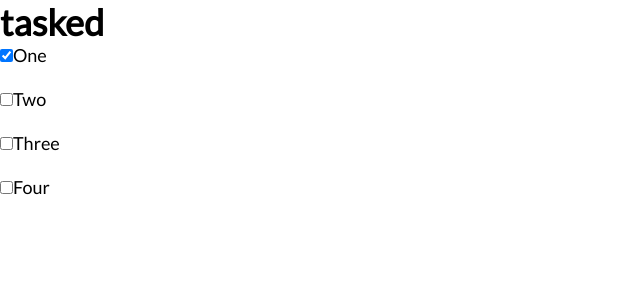
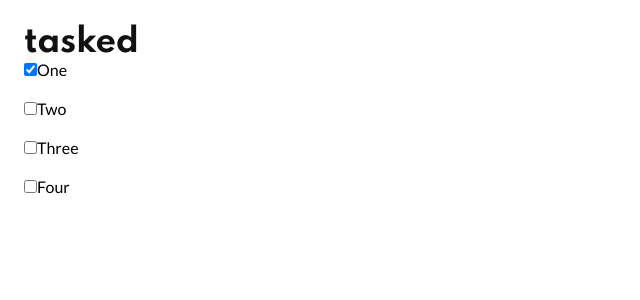
Before and after one commit to areasflavio/task-app, a Next.js app: page / in a window 1280 px wide. Shown: the top 300 px of the page, without its empty margins (0-640 px from the left). Built offline with nearby package versions, Linux system fonts and the light colour scheme.

Commit message:
feat: create Header component

```diff
--- /dev/null
+++ b/src/components/Header/index.tsx
@@ -0,0 +1,11 @@
+import { Container } from './styles';
+
+const Header: React.FC = () => {
+  return (
+    <Container>
+      <h1>tasked</h1>
+    </Container>
+  );
+};
+
+export { Header };
--- /dev/null
+++ b/src/components/Header/styles.ts
@@ -0,0 +1,18 @@
+import styled from 'styled-components';
+
+export const Container = styled.header`
+  display: flex;
+  align-items: center;
+  justify-content: space-between;
+
+  h1 {
+    font-family: ${(props) => props.theme.fonts.title}, sans-serif;
+    font-style: normal;
+    font-weight: bold;
+    font-size: 2rem;
+    line-height: 1.125;
+    letter-spacing: -0.408px;
+
+    color: ${(props) => props.theme.colors.textColor};
+  }
+`;
--- a/src/pages/index.tsx
+++ b/src/pages/index.tsx
@@ -1,5 +1,6 @@
 import type { NextPage } from 'next';
 import { useEffect, useRef, useState } from 'react';
+import { Header } from '../components/Header';
 
 const dbTasks = [
   {
@@ -115,7 +116,7 @@ const Home: NextPage = () => {
 
   return (
     <div>
-      <h1>tasked</h1>
+      <Header />
 
       <label ref={labelRef} className="container text-input">
         <input type="checkbox" disabled />
--- a/src/styles/global.ts
+++ b/src/styles/global.ts
@@ -20,14 +20,15 @@ export default createGlobalStyle`
     background: ${(props) => props.theme.colors.bgColor};
     -webkit-font-smoothing: antialiased !important;
 
-    height: 100vh;
+    padding: 1.5rem;
+
     position: relative;
 
     transition: 0.35s;
   }
 
   body, input, button {
-    font: 1.125rem ${(props) => props.theme.fonts.text}, sans-serif;
+    font: 1rem ${(props) => props.theme.fonts.text}, sans-serif;
     font-style: normal;
     font-weight: normal;
     line-height: 1.223;
```
